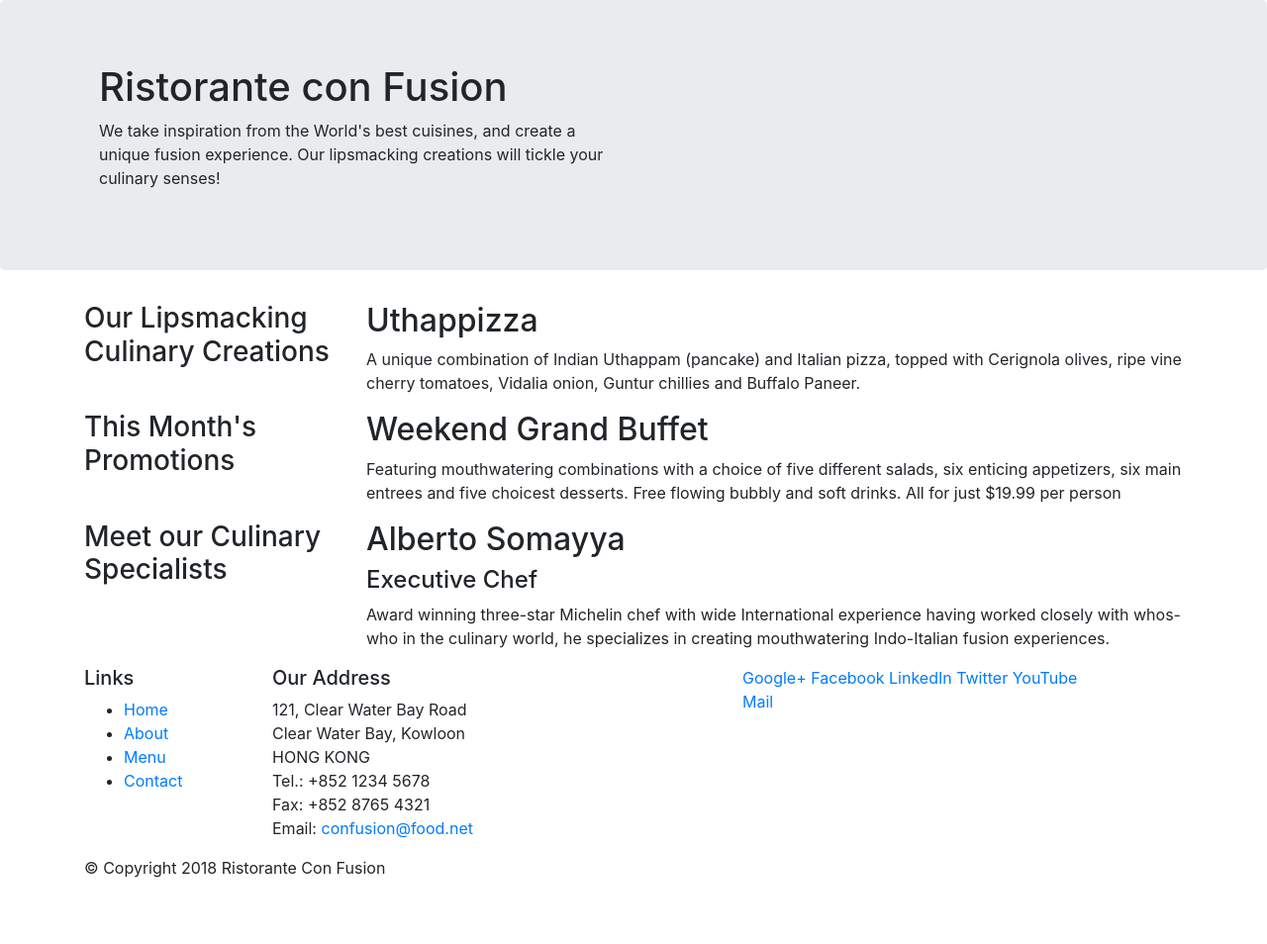
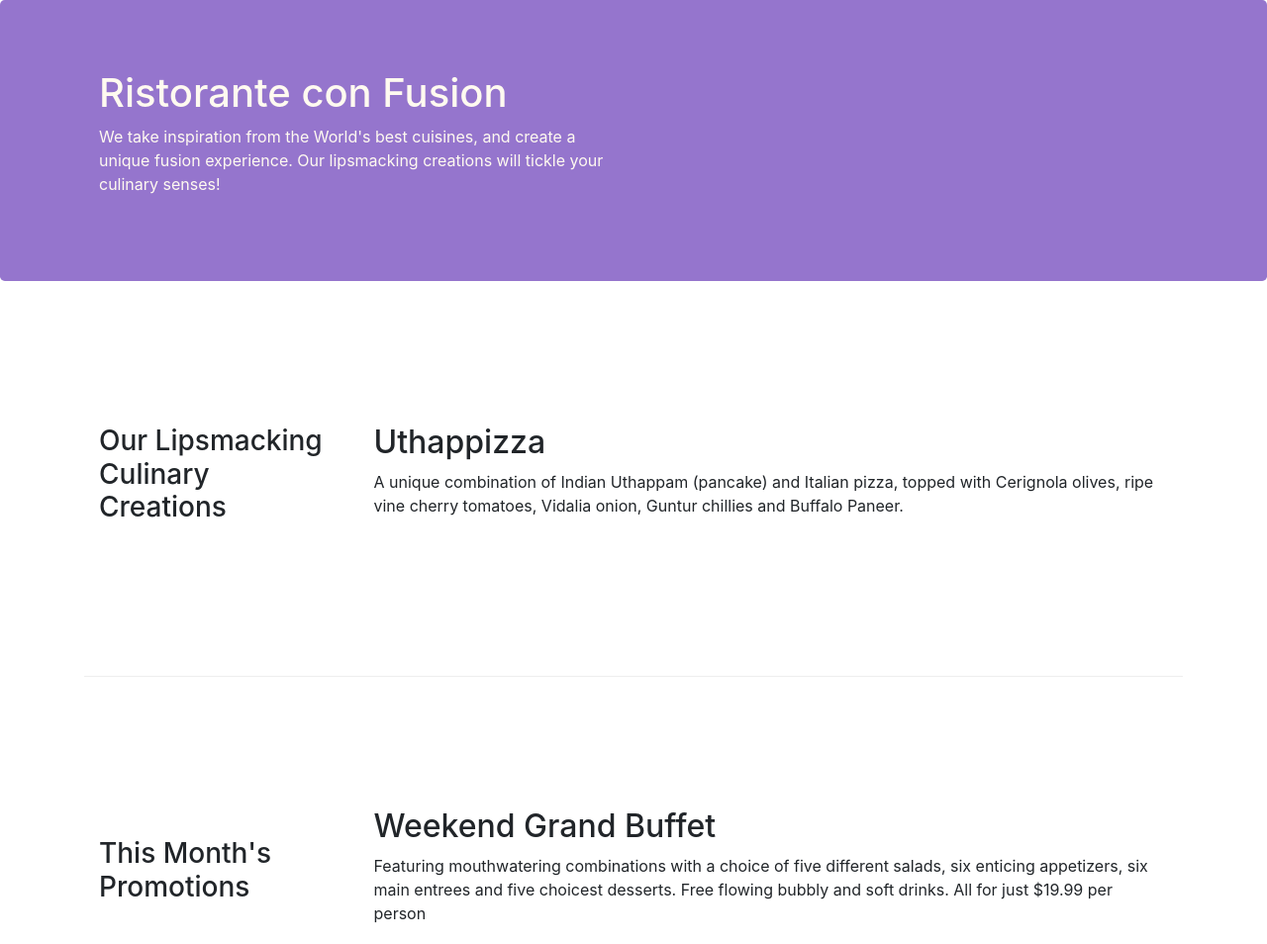
Before and after one commit to osaaama01/Bootstrap, a website: page index.html in a window 1280 px wide. Shown: the top 954 px of the page at 99% size. Before the commit the page ends 905 px from the top, so only its background shows below. Drawn offline with nearby package versions, Linux system fonts and the light colour scheme.

Commit message:
conFustion Part-2

```diff
--- /dev/null
+++ b/css/styles.css
@@ -0,0 +1,30 @@
+.row-header {
+  margin: 0px auto;
+  padding: 0px;
+}
+
+.row-content {
+  margin: 0px auto;
+  padding: 50px 0px 50px 0px;
+  border-bottom: 1px ridge;
+  min-height: 400px;
+}
+
+.footer {
+  background-color: #d1c4e9;
+  margin: 0px auto;
+  padding: 20px 0px 20px 0px;
+}
+
+.jumbotron {
+  padding: 70px 30px 70px 30px;
+  margin: 0px auto;
+  background: #9575cd;
+  color: floralwhite;
+}
+
+.address {
+  font-size: 80%;
+  margin: 0px;
+  color: #0f0f0f;
+}
--- a/index.html
+++ b/index.html
@@ -9,6 +9,7 @@
 
     <!-- Bootstrap CSS -->
     <link rel="stylesheet" href="node_modules/bootstrap/dist/css/bootstrap.min.css">
+    <link href="css/styles.css" rel="stylesheet">
     <title>Ristorante Con Fusion</title>
 </head>
 
@@ -16,7 +17,7 @@
 
     <header class="jumbotron">
         <div class="container">
-            <div>
+            <div class="row row-header">
                 <div class="col-12 col-sm-6">
                     <h1>Ristorante con Fusion</h1>
                     <p>We take inspiration from the World's best cuisines, and create a unique fusion experience. Our lipsmacking creations will tickle your culinary senses!</p>
@@ -28,7 +29,7 @@
     </header>
 
     <div class="container">
-        <div class="row">
+        <div class="row row-content align-items-center">
             <div class="col-12 col-sm-4 col-md-3">
                 <h3>Our Lipsmacking Culinary Creations</h3>
             </div>
@@ -39,7 +40,7 @@
         </div>
 
 
-        <div class="row">
+        <div class="row row-content align-items-center">
             <div class="col-12 col-sm-4 col-md-3">
                 <h3>This Month's Promotions</h3>
             </div>
@@ -49,7 +50,7 @@
             </div>
         </div>
 
-        <div class="row">
+        <div class="row row-content align-items-center">
             <div class="col-12 col-sm-4 col-md-3">
                 <h3>Meet our Culinary Specialists</h3>
             </div>
@@ -61,12 +62,12 @@
         </div>
     </div>
 
-    <footer>
+    <footer class="footer">
         <div class="container">
             <div class="row">
                 <div class="col-4 col-sm-2">
                     <h5>Links</h5>
-                    <ul>
+                    <ul class ="list-unstyled">
                         <li><a href="#">Home</a></li>
                         <li><a href="#">About</a></li>
                         <li><a href="#">Menu</a></li>
@@ -84,8 +85,8 @@
 		              Email: <a href="mailto:confusion@food.net">confusion@food.net</a>
 		           </address>
                 </div>
-                <div class="col-12 col-sm-4">
-                    <div>
+                <div class="col-12 col-sm-4 align-self-center">
+                    <div class="text-center">
                         <a href="http://google.com/+">Google+</a>
                         <a href="http://www.facebook.com/profile.php?id=">Facebook</a>
                         <a href="http://www.linkedin.com/in/">LinkedIn</a>
@@ -95,7 +96,7 @@
                     </div>
                 </div>
            </div>
-           <div class="row">
+           <div class="row justify-content-center">
                 <div class="col-auto">
                     <p>© Copyright 2018 Ristorante Con Fusion</p>
                 </div>
```
